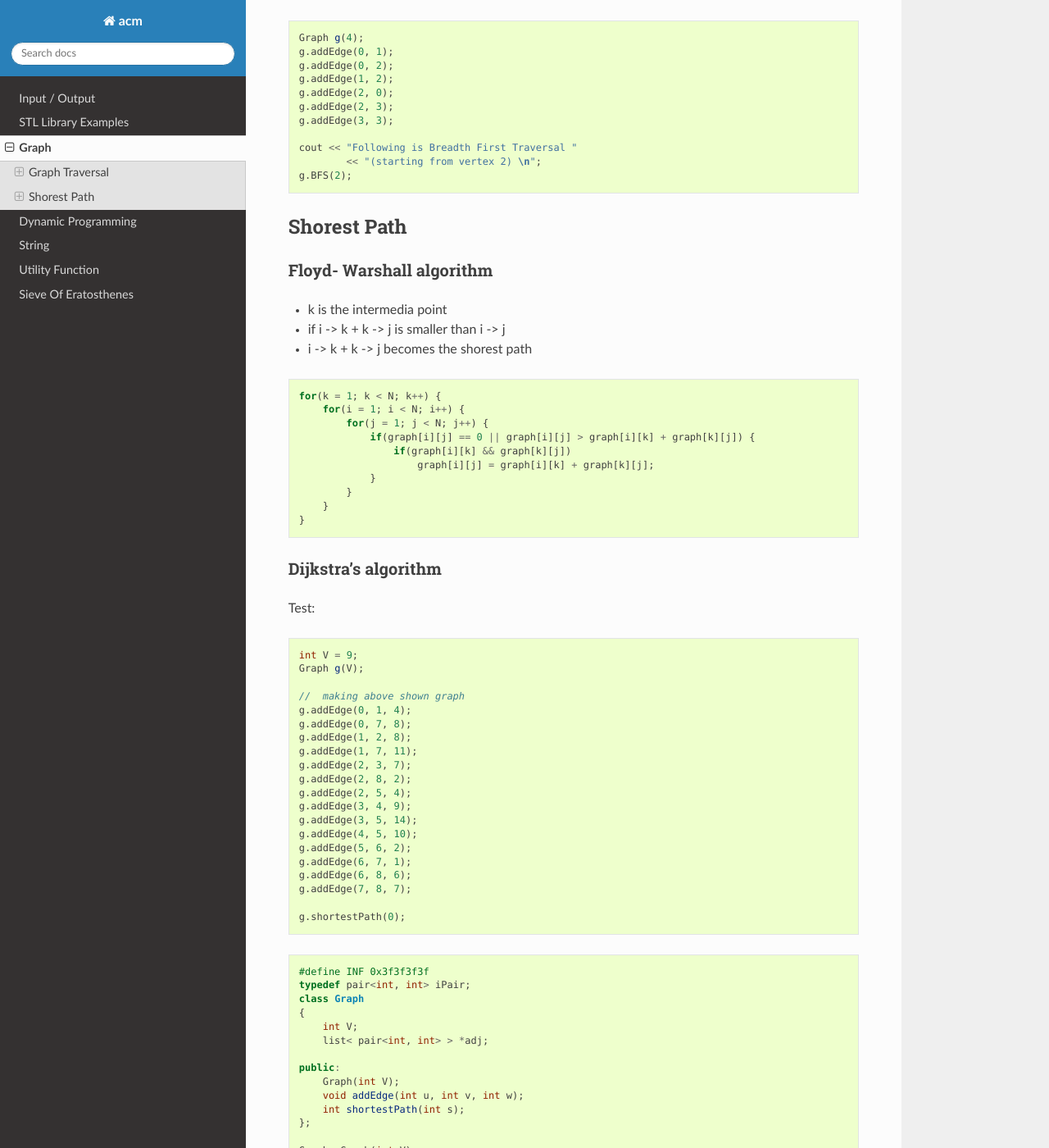
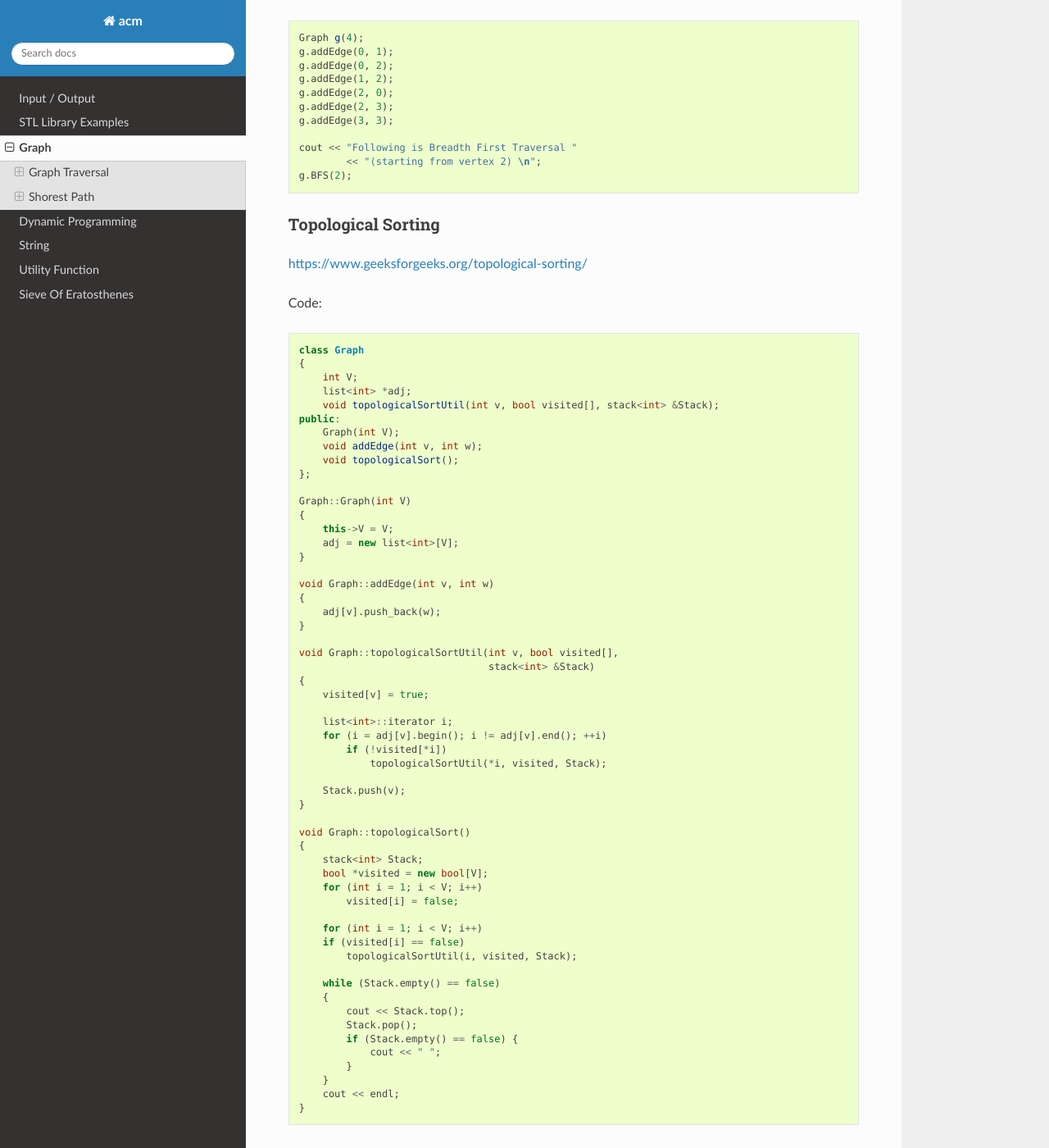
Before and after one commit to klhui97/ACM, a Sphinx documentation site: the page built from docs/source/topics/graph.rst, in a window 1280 px wide and 1400 px high, scrolled down 1210 px. Shown: the whole window at 82% size. Built offline with Sphinx 7.4.7 and the Read the Docs theme 2.0.0, drawn with Linux system fonts in a browser that asks for light colours; some of the changed text lies outside the part shown.

Commit message:
update docs

```diff
--- a/docs/source/topics/graph.rst
+++ b/docs/source/topics/graph.rst
@@ -77,6 +77,88 @@ Example:
             << "(starting from vertex 2) \n";
     g.BFS(2);
 
+Topological Sorting
++++++++++++++++++++
+
+https://www.geeksforgeeks.org/topological-sorting/
+
+Code:
+
+.. code-block:: cpp
+
+    class Graph
+    {
+        int V;
+        list<int> *adj;
+        void topologicalSortUtil(int v, bool visited[], stack<int> &Stack);
+    public:
+        Graph(int V);
+        void addEdge(int v, int w);
+        void topologicalSort();
+    };
+
+    Graph::Graph(int V)
+    {
+        this->V = V;
+        adj = new list<int>[V];
+    }
+
+    void Graph::addEdge(int v, int w)
+    {
+        adj[v].push_back(w);
+    }
+
+    void Graph::topologicalSortUtil(int v, bool visited[],
+                                    stack<int> &Stack)
+    {
+        visited[v] = true;
+
+        list<int>::iterator i;
+        for (i = adj[v].begin(); i != adj[v].end(); ++i)
+            if (!visited[*i])
+                topologicalSortUtil(*i, visited, Stack);
+
+        Stack.push(v);
+    }
+
+    void Graph::topologicalSort()
+    {
+        stack<int> Stack;
+        bool *visited = new bool[V];
+        for (int i = 1; i < V; i++)
+            visited[i] = false;
+
+        for (int i = 1; i < V; i++)
+        if (visited[i] == false)
+            topologicalSortUtil(i, visited, Stack);
+
+        while (Stack.empty() == false)
+        {
+            cout << Stack.top();
+            Stack.pop();
+            if (Stack.empty() == false) {
+                cout << " ";
+            }
+        }
+        cout << endl;
+    }
+
+Example:
+
+.. code-block:: cpp
+
+    Graph g(4);
+    g.addEdge(0, 1);
+    g.addEdge(0, 2);
+    g.addEdge(1, 2);
+    g.addEdge(2, 0);
+    g.addEdge(2, 3);
+    g.addEdge(3, 3);
+
+    cout << "Following is Breadth First Traversal "
+            << "(starting from vertex 2) \n";
+    g.BFS(2);
+
 Shorest Path
 ^^^^^^^^^^^^
 
@@ -103,30 +185,7 @@ Floyd- Warshall algorithm
 Dijkstra’s algorithm
 ++++++++++++++++++++
 
-Test:
-
-.. code-block:: cpp
-
-    int V = 9;
-    Graph g(V);
-
-    //  making above shown graph
-    g.addEdge(0, 1, 4);
-    g.addEdge(0, 7, 8);
-    g.addEdge(1, 2, 8);
-    g.addEdge(1, 7, 11);
-    g.addEdge(2, 3, 7);
-    g.addEdge(2, 8, 2);
-    g.addEdge(2, 5, 4);
-    g.addEdge(3, 4, 9);
-    g.addEdge(3, 5, 14);
-    g.addEdge(4, 5, 10);
-    g.addEdge(5, 6, 2);
-    g.addEdge(6, 7, 1);
-    g.addEdge(6, 8, 6);
-    g.addEdge(7, 8, 7);
-
-    g.shortestPath(0);
+Code:
 
 .. code-block:: cpp
 
@@ -185,3 +244,28 @@ Test:
 
         return dist[1];
     }
+
+Example:
+
+.. code-block:: cpp
+
+    int V = 9;
+    Graph g(V);
+
+    //  making above shown graph
+    g.addEdge(0, 1, 4);
+    g.addEdge(0, 7, 8);
+    g.addEdge(1, 2, 8);
+    g.addEdge(1, 7, 11);
+    g.addEdge(2, 3, 7);
+    g.addEdge(2, 8, 2);
+    g.addEdge(2, 5, 4);
+    g.addEdge(3, 4, 9);
+    g.addEdge(3, 5, 14);
+    g.addEdge(4, 5, 10);
+    g.addEdge(5, 6, 2);
+    g.addEdge(6, 7, 1);
+    g.addEdge(6, 8, 6);
+    g.addEdge(7, 8, 7);
+
+    g.shortestPath(0);
```
Also changed, not shown: docs/source/topics/utils.rst (+33 -28 lines).
